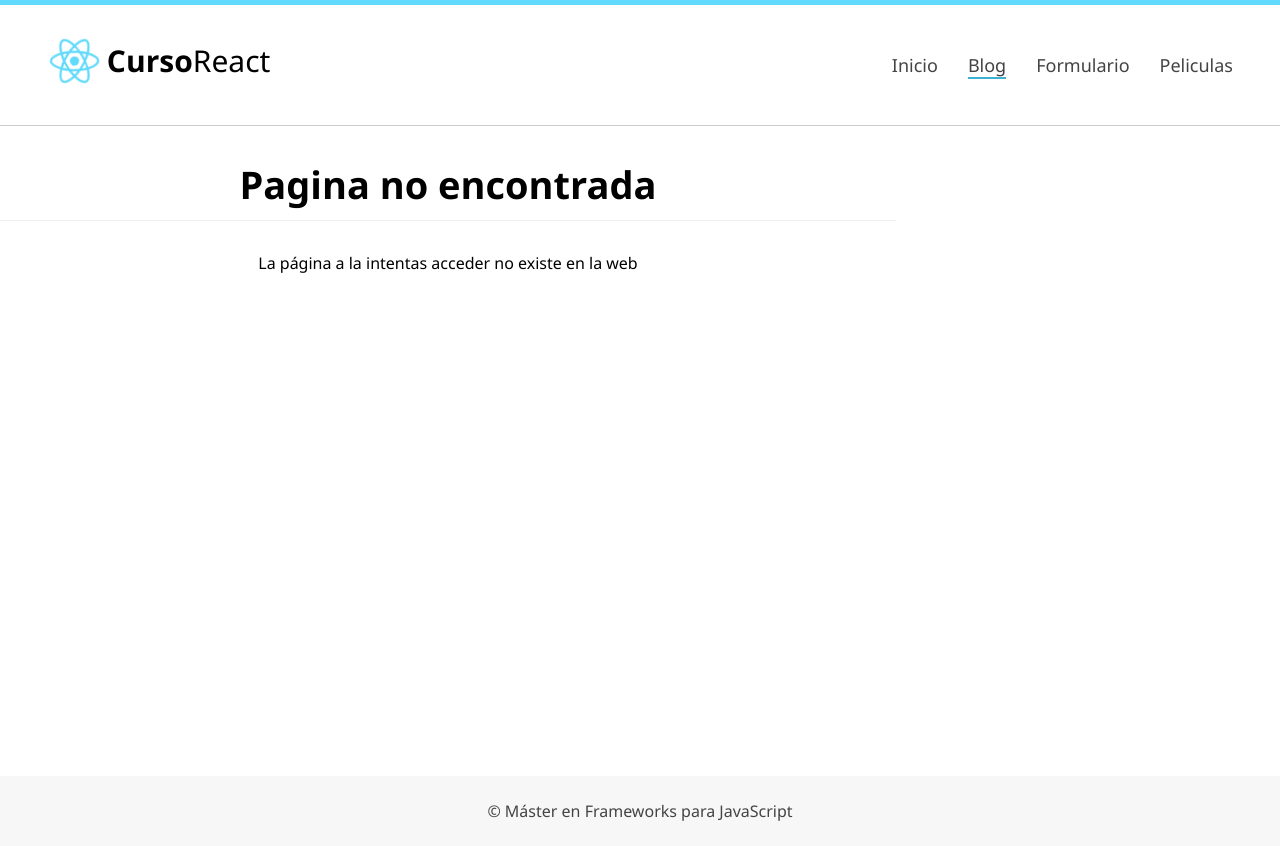
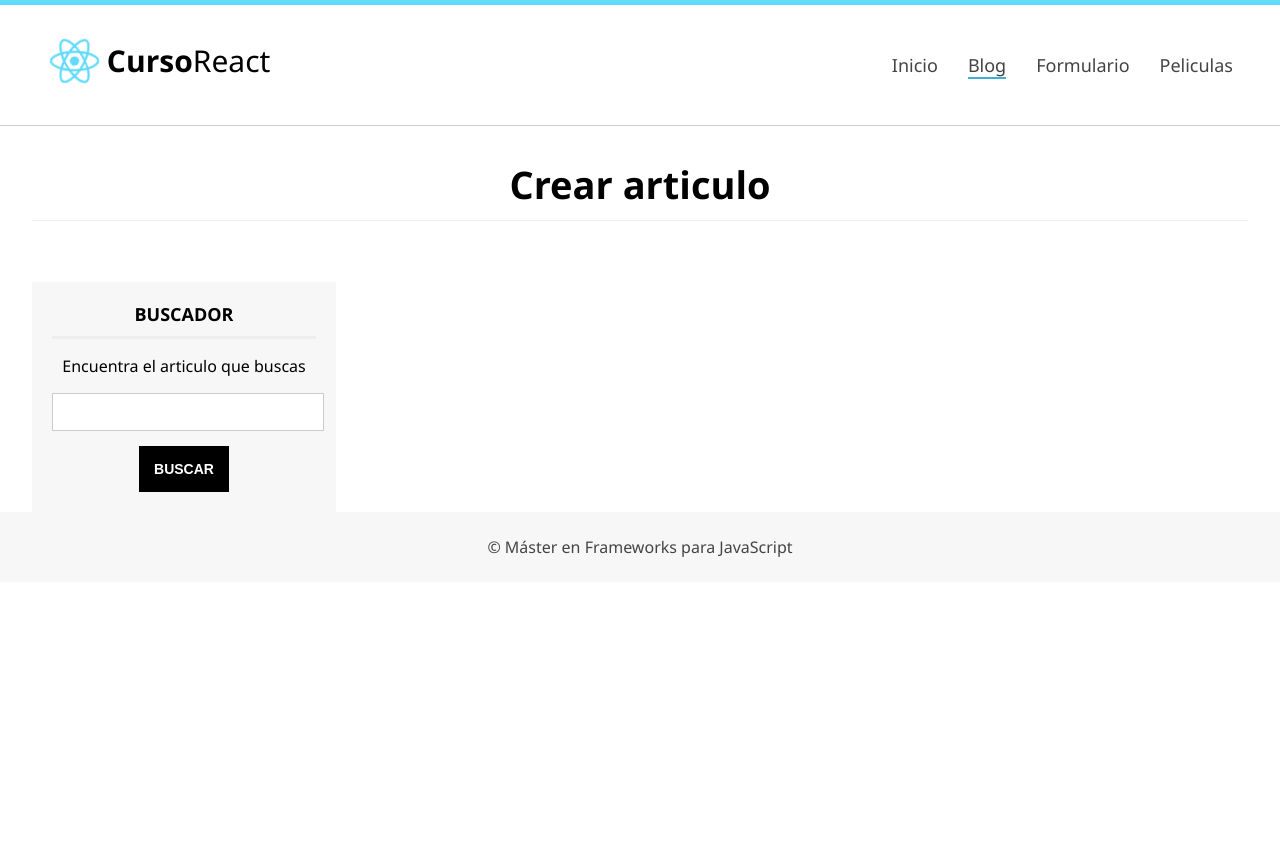
Before and after one commit to mayorgas1996/AprendiendoReact, a React (Create React App) app: page /blog/crear in a window 1280 px wide. After the commit the page ends 800 px from the top, so only its background shows below. Built offline with nearby package versions, Linux system fonts and the light colour scheme.

Commit message:
Formulario Crear Articulo

```diff
--- a/src/Router.js
+++ b/src/Router.js
@@ -14,6 +14,7 @@ import Blog from './components/Blog';
 import Formulario from './components/Formulario';
 import Search from './components/Search';
 import Article from './components/Article';
+import CreateArticle from './components/CreateArticle';
 
 class Router extends Component {
 
@@ -44,6 +45,7 @@ class Router extends Component {
                         <Route exact path="/formulario" component={Formulario} />
                         <Route exact path="/peliculas" component={Peliculas} />
                         <Route exact path="/segunda_ruta" component={MiComponente} />
+                        <Route exact path="/blog/crear" component={CreateArticle} />
                         <Route exact path="/pruebas/:nombre/:apellidos?" render={(props) => {
 
                             var nombre = props.match.params.nombre;
--- /dev/null
+++ b/src/components/CreateArticle.js
@@ -0,0 +1,26 @@
+import React, { Component } from 'react';
+import {Redirect} from 'react-router-dom';
+import axios from 'axios';
+import Global from '../Global';
+import Sidebar from './Sidebar';
+
+//Validación formularios y alertas
+
+class CreateArticle extends Component{
+    render(){
+
+        return(
+            <div className="center">
+                <section id="context">
+                    <h1 className="subheader">Crear articulo</h1>
+                </section>
+
+                <Sidebar/>
+
+            </div>
+
+        );
+    }
+}
+
+export default CreateArticle;
--- a/src/components/Sidebar.js
+++ b/src/components/Sidebar.js
@@ -1,5 +1,5 @@
 import React, {Component} from 'react'
-import {Redirect} from 'react-router-dom';
+import { Link, Redirect} from 'react-router-dom';
 
 class Sidebar extends Component {
 
@@ -34,7 +34,7 @@ class Sidebar extends Component {
                 {this.props.blog === "true" &&
                     <div id="nav-blog" className="sidebar-item">
                         <h3>Puedes hacer esto</h3>
-                        <a href="#" className="btn btn-success">Crear articulo</a>
+                        <Link to={'/blog/crear'} className="btn btn-success">Crear articulo</Link>
                     </div>
                 }
                 <div id="search" className="sidebar-item">
```
